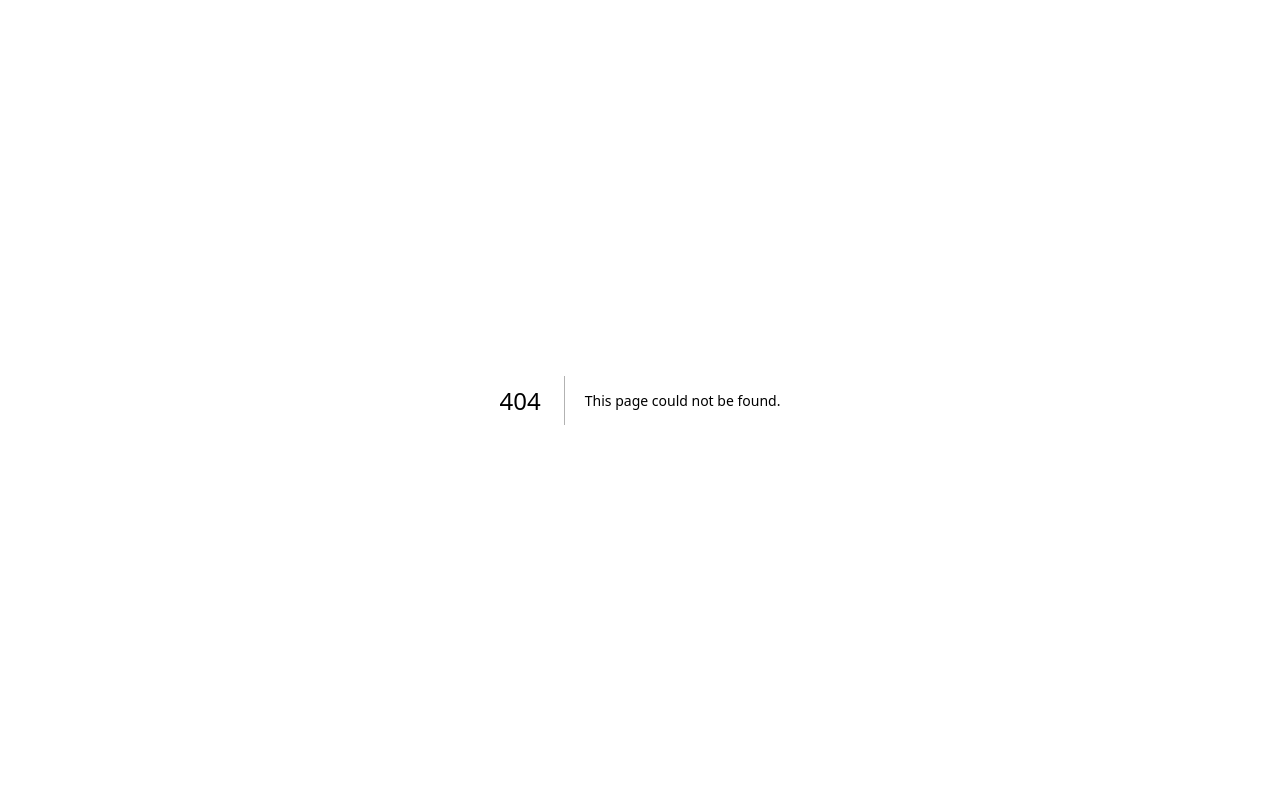
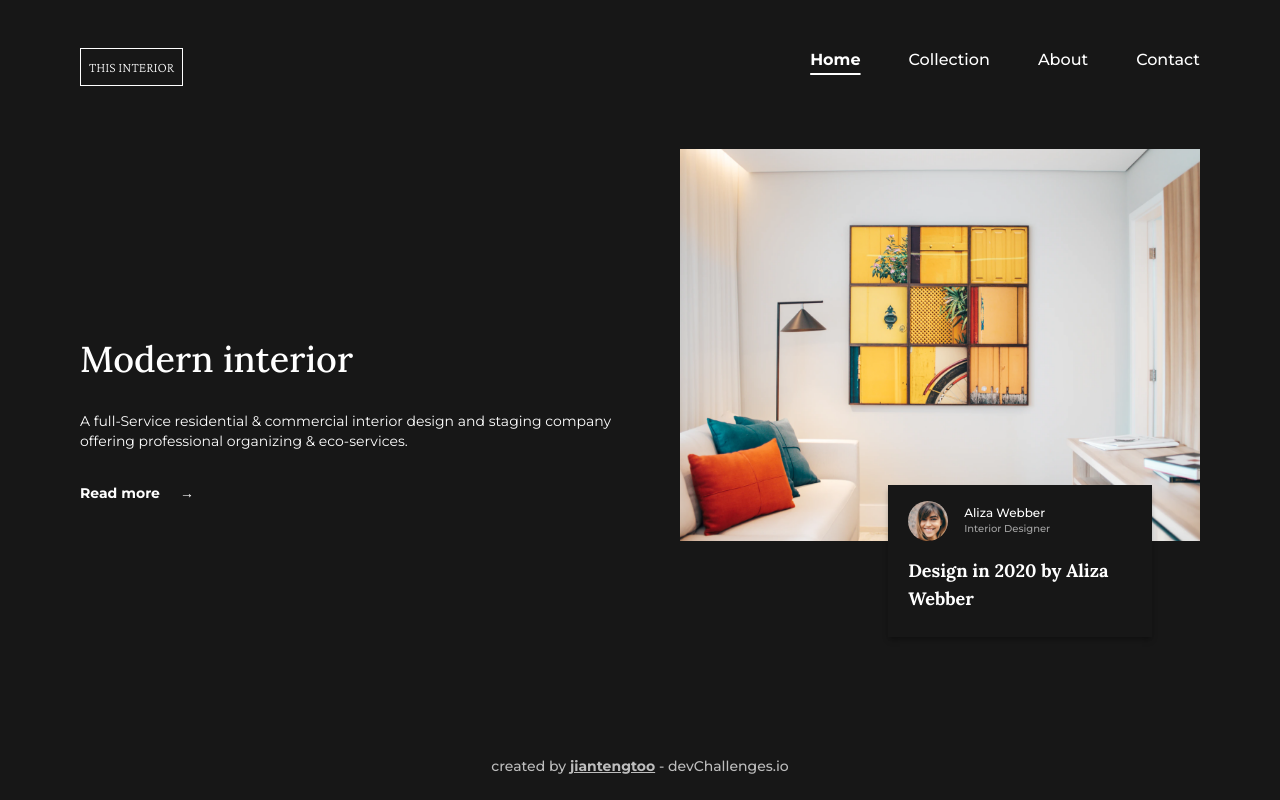
Before and after one commit to jiantengtoo/devChallenges.io, a Next.js app: page /devchallenges.io/responsive-web-developer/interior-consultant in a window 1280 px wide. Before the commit this address had no page. Built offline with nearby package versions, Linux system fonts and the light colour scheme.

Commit message:
feat: interior-consultant challenge

```diff
--- /dev/null
+++ b/src/pages/devchallenges.io/responsive-web-developer/interior-consultant.tsx
@@ -0,0 +1,92 @@
+import Image from "next/image";
+import Photo1 from "public/interior-consultant/photo1.png";
+import Photo2 from "public/interior-consultant/photo2.png";
+
+import { Crimson_Pro, Montserrat, Lora } from "@next/font/google";
+import Footer from "src/components/devchallenges.io/footer";
+
+const crimson_pro = Crimson_Pro({ weight: ["200"], subsets: ["latin"] });
+const montserrat = Montserrat({
+  weight: ["400", "500", "700"],
+  subsets: ["latin"],
+});
+const lora = Lora({ weight: ["500", "700"], subsets: ["latin"] });
+
+export default function InteriorConsultant() {
+  return (
+    <div className=" flex min-h-screen flex-col justify-between bg-neutral-900 px-3 pt-5 text-white md:px-20 md:pt-12">
+      {/* TOP BAR */}
+      <div className="flex justify-between">
+        <div
+          className={`${crimson_pro.className} border border-white p-2 text-sm`}
+        >
+          THIS INTERIOR
+        </div>
+        <div className="self-center md:hidden">
+          <input
+            type="checkbox"
+            className="peer absolute z-30 h-[20px] w-[28.5px] opacity-0"
+          />
+          <span className="relative z-20 mb-[5px] block h-[3px] w-[28.5px] bg-white transition-all peer-checked:translate-y-2 peer-checked:rotate-45" />
+          <span className="relative z-20 mb-[5px] block h-[3px] w-[28.5px] bg-white transition-all peer-checked:opacity-0 " />
+          <span className="relative z-20 block h-[3px] w-[28.5px] bg-white transition-all peer-checked:-translate-y-2 peer-checked:-rotate-45 " />
+          <div className="fixed top-0 left-0 z-10 hidden h-full w-full items-center justify-center bg-neutral-900 peer-checked:grid">
+            <ul className={`${montserrat.className} text-center font-medium`}>
+              <li className="py-4 font-bold underline decoration-2 underline-offset-8">
+                Home
+              </li>
+              <li className="py-4">Collection</li>
+              <li className="py-4">About</li>
+              <li className="py-4">Contact</li>
+            </ul>
+          </div>
+        </div>
+        <ul
+          className={`${montserrat.className} hidden gap-12 text-center font-medium md:flex`}
+        >
+          <li className="font-bold underline decoration-2 underline-offset-8">
+            Home
+          </li>
+          <li>Collection</li>
+          <li>About</li>
+          <li>Contact</li>
+        </ul>
+      </div>
+      {/* CONTENT */}
+      <div className="flex grow flex-col gap-6 md:grow-0 md:flex-row md:justify-between">
+        <div className="mt-9 grid gap-6 self-center md:mt-0 md:flex md:max-w-3xl md:flex-col md:gap-8">
+          <div className={`${lora.className} text-4xl`}>Modern interior</div>
+          <div className={`${montserrat.className} text-sm font-normal`}>
+            A full-Service residential & commercial interior design and staging
+            company offering professional organizing & eco-services.
+          </div>
+          <div className={`${montserrat.className} text-sm font-bold`}>
+            Read more <span className="ml-4">→</span>
+          </div>
+        </div>
+        <div>
+          <Image src={Photo1} alt="interior" className="max-h-[586px] w-auto" />
+          <div className="relative -top-14 left-12 mr-16 bg-neutral-900 px-5 pt-4 pb-6 shadow-md shadow-[rgb(0,0,0,0.25)] md:left-52 md:mr-64 ">
+            <div className="flex items-center gap-4">
+              <Image
+                src={Photo2}
+                alt="profile pic"
+                className="h-10 w-10 rounded-full"
+              />
+              <div className={`${montserrat.className}`}>
+                <div className="text-xs font-medium">Aliza Webber</div>
+                <div className="text-[10px] font-medium text-neutral-400">
+                  Interior Designer
+                </div>
+              </div>
+            </div>
+            <div className={`${lora.className} pt-4 text-lg font-bold`}>
+              Design in 2020 by Aliza Webber
+            </div>
+          </div>
+        </div>
+      </div>
+      <Footer />
+    </div>
+  );
+}
```
Also changed, not shown: public/interior-consultant/photo1.png (added), public/interior-consultant/photo2.png (added).
